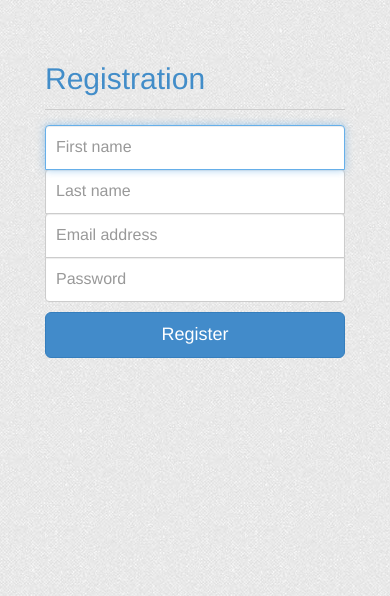
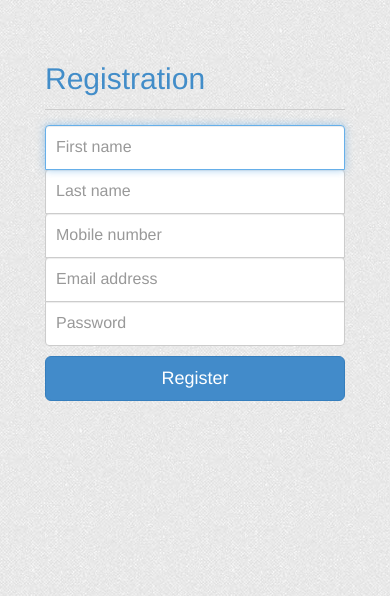
Before and after one commit to gutechsoc-hackathon/Django, a Django app: page /user/register/ in a window 390 px wide. Shown: the top 596 px of the page. Run offline with Django 3.2, Linux system fonts and the light colour scheme; some libraries are stand-ins or nearby versions.

Commit message:
Added mobile number to registration.

```diff
--- /dev/null
+++ b/users/.#models.py
@@ -0,0 +1 @@
+gary@think.2764:1383380826
--- a/users/forms.py
+++ b/users/forms.py
@@ -12,6 +12,11 @@ class RegisterForm(forms.Form):
                                                               'placeholder':'Last name'
                                                               }))
 
+    mobile_number = forms.CharField(label="", required=True, max_length=30,
+                                widget=forms.TextInput(attrs={'class':'form-control',
+                                                              'placeholder':'Mobile number'
+                                                              }))
+
     email = forms.EmailField(label="", required=True,
 widget=forms.TextInput(attrs={'class':'form-control',
                                                            'placeholder':'Email address'
--- a/users/templates/users/register.html
+++ b/users/templates/users/register.html
@@ -29,6 +29,12 @@
           </div>
         </div>
         <div class="control-group">
+          {{ form.mobile_number }}
+          <div class="error">
+            {{ form.mobile_number.errors }}
+          </div>
+        </div>
+        <div class="control-group">
           {{ form.email }}
           <div class="error">
             {{ form.email.errors }}
```
